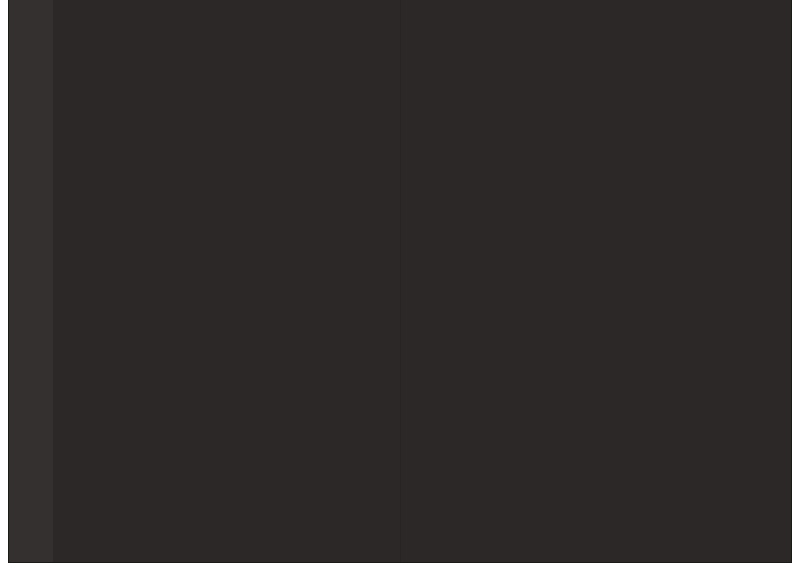
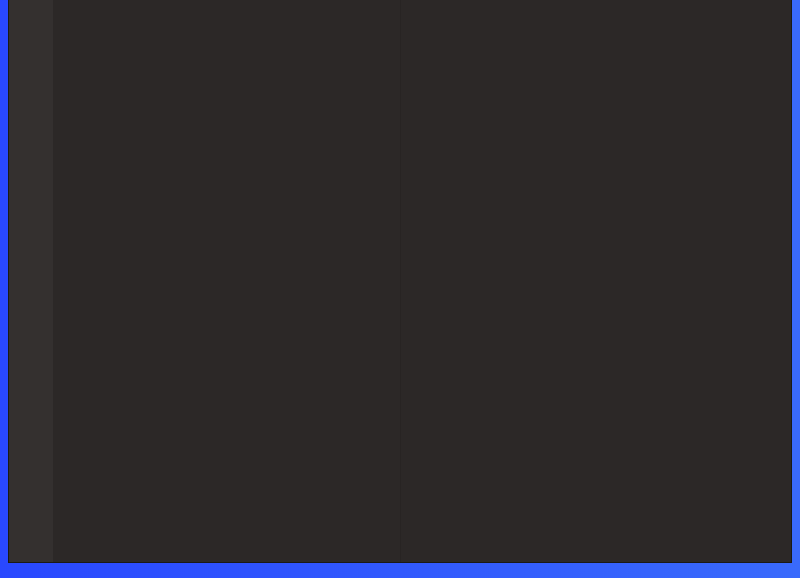
Before and after one commit to rubiin/MarkIT, an Electron app: page index.html in a window 800 px wide. Shown: the part 239-817 px from the top of the page. Drawn offline with Linux system fonts and the light colour scheme.

Commit message:
Update index.html

```diff
--- a/index.html
+++ b/index.html
@@ -7,11 +7,16 @@
     <link rel="stylesheet" href="./src/css/style.css" />
     <link rel="stylesheet" href="./src/css/editormd.css" />
     <style>
-        background: #2193b0;  /* fallback for old browsers */
-    background: -webkit-linear-gradient(to right, #6dd5ed, #2193b0);  /* Chrome 10-25, Safari 5.1-6 */
-    background: linear-gradient(to right, #6dd5ed, #2193b0); /* W3C, IE 10+/ Edge, Firefox 16+, Chrome 26+, Opera 12+, Safari 7+ */
+      body {
 
+            background: #396afc;
+            /* fallback for old browsers */
+            background: -webkit-linear-gradient(to right, #2948ff, #396afc);
+            /* Chrome 10-25, Safari 5.1-6 */
+            background: linear-gradient(to right, #2948ff, #396afc);
+            /* W3C, IE 10+/ Edge, Firefox 16+, Chrome 26+, Opera 12+, Safari 7+ */
 
+        }
         /* Custom Editor.md theme css example */
         /*
             .editormd-theme-dark {
```
